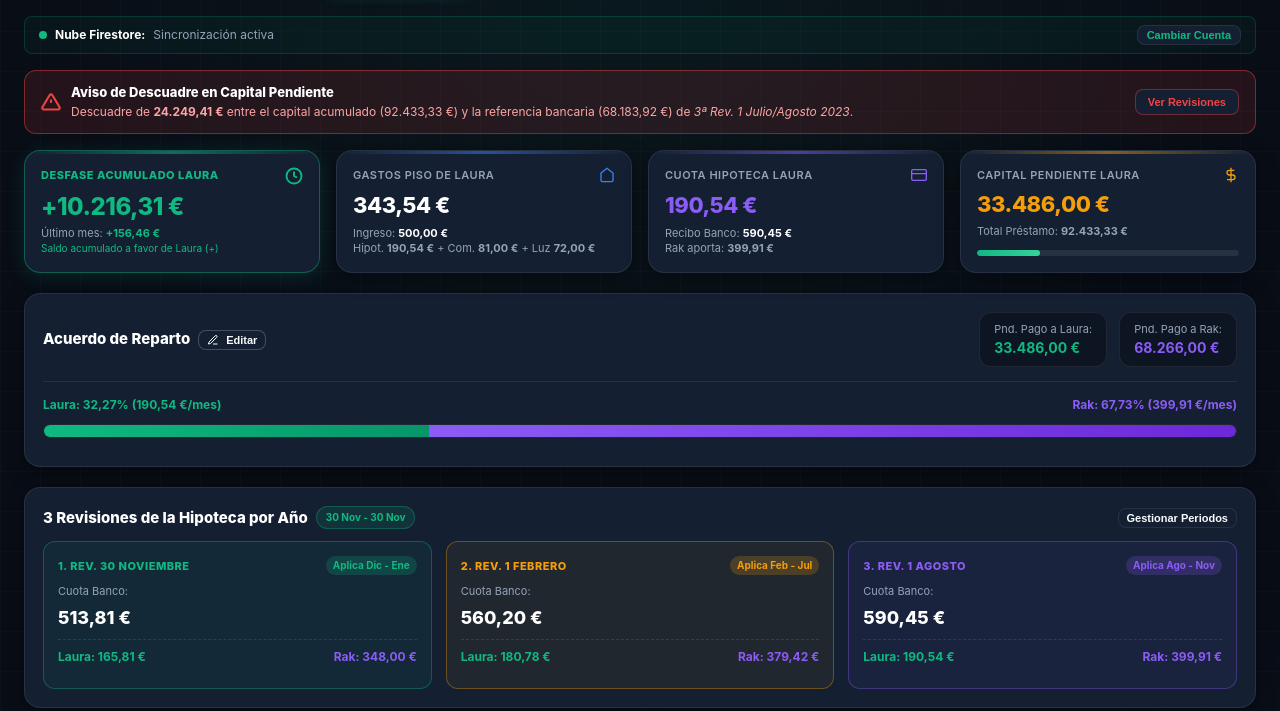
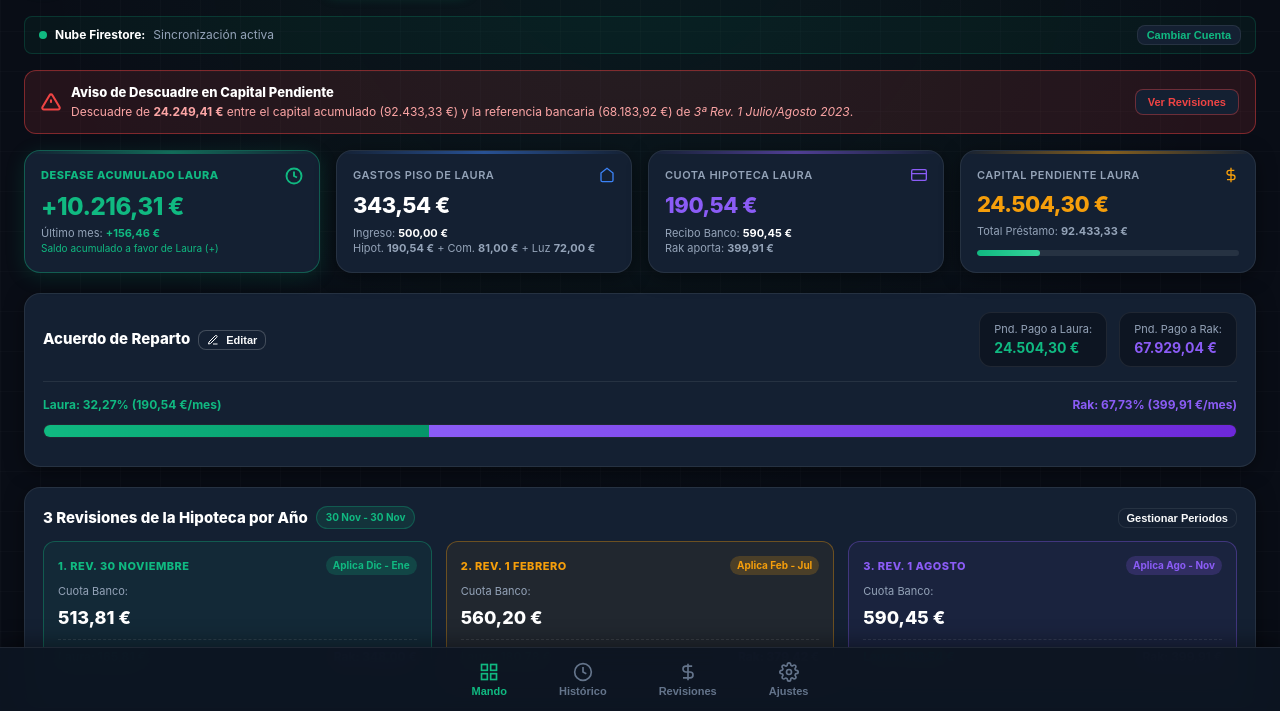
Before and after one commit to ferjrm-8/C-lculo-de-hipoteca, a plain HTML site: page app/src/main/assets/www/index.html in a window 1280 px wide. Shown: the part 89-800 px from the top of the page. Drawn offline with Linux system fonts and the light colour scheme; no server answers.

Commit message:
feat: improve debt tracking and UI layout
- Implement monthly tracking of Laura's remaining internal capital debt.
- Calculate capital amortization using dynamic percentage revisions.
- Make bottom navigation bar persistent across all screen sizes.
- Apply styling updates to the tab bar and hover states.

```diff
--- a/app/src/main/assets/www/app.js
+++ b/app/src/main/assets/www/app.js
@@ -322,22 +322,38 @@ function getOriginalExcelSeed() {
 }
 
 function recomputeBalances() {
-  let bal = settings.initialCapital;
+  payments.sort((a, b) => (a.year - b.year) || (a.month - b.month));
+
+  let bal = settings.initialCapital || 121766.32;
+  const initialPct = (settings.coOwner1Percentage || 32.27) / 100;
+  let capLaura = (settings.internalDebtLaura && settings.internalDebtLaura > 0)
+    ? Number(settings.internalDebtLaura)
+    : (bal * initialPct);
+
   let accBal = 0;
   let totLauraDiscount = 0;
 
-  payments.sort((a, b) => (a.year - b.year) || (a.month - b.month));
-
   payments.forEach(p => {
+    const rev = getActiveRevisionForDate(p.year, p.month);
+    const lauraPct = (p.totalFee && p.co1)
+      ? (p.co1 / p.totalFee)
+      : (rev ? (rev.pctLaura / 100) : initialPct);
+
     const prin = Number(p.principal) || 0;
     const ext = Number(p.extra) || 0;
     const lDiscount = Number(p.lauraExtraAmort) || 0;
 
-    // Track total Laura capital discounts
+    // Laura's regular principal amortization from receipt
+    const lauraPrin = prin * lauraPct;
+
     totLauraDiscount += lDiscount;
     p.accLauraDiscount = totLauraDiscount;
 
-    // Loan capital reduction (regular amortization + extraordinary amortizations)
+    // Laura's pending capital reduces month-by-month
+    capLaura = Math.max(0, capLaura - (lauraPrin + lDiscount));
+    p.lauraRemaining = capLaura;
+
+    // Total bank loan capital reduces
     bal = Math.max(0, bal - (prin + ext + lDiscount));
     p.remaining = bal;
 
@@ -349,7 +365,7 @@ function recomputeBalances() {
     const ibi = Number(p.ibi) || 0;
     const other = Number(p.otherExtra) || 0;
 
-    // Laura's total monthly operational expenses (excludes capital discount to avoid fake cash debt!)
+    // Laura's operational monthly expenses
     const expense = co1 + com + luz + derr + ins + ibi + other;
     p.totalExpenses = expense;
     p.monthGap = ((Number(p.deposit) || 0) - expense);
@@ -401,7 +417,7 @@ function checkCapitalDiscrepancy() {
 
   const diff = Math.abs(latest.remaining - expectedCap);
 
-  if (diff > 150) {
+  if (diff > 250) {
     banner.style.display = 'flex';
     textEl.innerHTML = `Descuadre de <strong>${fmt(diff)}</strong> entre el capital acumulado (${fmt(latest.remaining)}) y la referencia bancaria (${fmt(expectedCap)}) de <em>${rev.name}</em>.`;
   } else {
@@ -471,11 +487,13 @@ function updateDashboardUI() {
     document.getElementById('kpi-exp-luz').textContent = hasPayments ? fmt(latest.electricity) : "0,00 €";
   }
 
-  const totalLauraDirectAmort = latest ? (latest.accLauraDiscount || 0) : 0;
-  const pendingLauraDebt = Math.max(0, (settings.internalDebtLaura || 33486) - totalLauraDirectAmort);
+  const initialLauraCap = (settings.internalDebtLaura && settings.internalDebtLaura > 0)
+    ? Number(settings.internalDebtLaura)
+    : (settings.initialCapital * (pctLaura / 100));
+  const currentLauraCap = latest ? latest.lauraRemaining : initialLauraCap;
 
   if (document.getElementById('kpi-laura-remaining')) {
-    document.getElementById('kpi-laura-remaining').textContent = fmt(pendingLauraDebt);
+    document.getElementById('kpi-laura-remaining').textContent = fmt(currentLauraCap);
   }
 
   // Co-owners agreement dynamic percentages
@@ -509,8 +527,8 @@ function updateDashboardUI() {
     document.getElementById('rev3-rak-fee').textContent = fmt(rJul.rakFee);
   }
 
-  if (document.getElementById('val-debt-laura')) document.getElementById('val-debt-laura').textContent = fmt(pendingLauraDebt);
-  if (document.getElementById('val-debt-rak')) document.getElementById('val-debt-rak').textContent = fmt(settings.internalDebtRak || 68266);
+  if (document.getElementById('val-debt-laura')) document.getElementById('val-debt-laura').textContent = fmt(currentLauraCap);
+  if (document.getElementById('val-debt-rak')) document.getElementById('val-debt-rak').textContent = fmt(Math.max(0, remaining - currentLauraCap));
 
   checkCapitalDiscrepancy();
   renderHistoryTable();
@@ -525,16 +543,18 @@ function switchTab(tabId) {
     const viewEl = document.getElementById('tab-content-' + t);
     if (viewEl) viewEl.style.display = (t === tabId) ? 'block' : 'none';
 
-    const dTab = document.getElementById('d-tab-' + t);
-    if (dTab) {
-      if (t === tabId) dTab.classList.add('active');
-      else dTab.classList.remove('active');
+    // Desktop navbar button
+    const dBtn = document.getElementById('d-btn-' + t);
+    if (dBtn) {
+      if (t === tabId) dBtn.classList.add('active');
+      else dBtn.classList.remove('active');
     }
 
-    const mTab = document.getElementById('m-tab-' + t);
-    if (mTab) {
-      if (t === tabId) mTab.classList.add('active');
-      else mTab.classList.remove('active');
+    // Bottom tabbar button
+    const mBtn = document.getElementById('m-btn-' + t);
+    if (mBtn) {
+      if (t === tabId) mBtn.classList.add('active');
+      else mBtn.classList.remove('active');
     }
   });
 
@@ -738,6 +758,7 @@ function renderHistoryTable() {
       <td style="font-weight: 700; color: ${gapColor};">${p.monthGap >= 0 ? '+' : ''}${fmt(p.monthGap)}</td>
       <td style="font-weight: 800; font-size: 13px; color: ${accColor}; background: ${p.accBalance >= 0 ? 'rgba(16,185,129,0.06)' : 'rgba(239,68,68,0.06)'}; border-radius: 6px; padding: 6px 10px;">${p.accBalance >= 0 ? '+' : ''}${fmt(p.accBalance)}</td>
       <td style="color: var(--text-muted); font-size: 11px;">${fmt(p.totalFee)}</td>
+      <td style="color: var(--primary); font-weight: 700;">${fmt(p.lauraRemaining)}</td>
       <td style="color: var(--secondary); font-size: 11px;">${fmt(p.remaining)}</td>
       <td style="text-align: center;">
         <button onclick="openEditModal(${p.id})" class="btn btn-secondary btn-sm" style="font-size: 11px; padding: 4px 8px;">Editar</button>
--- a/app/src/main/assets/www/index.html
+++ b/app/src/main/assets/www/index.html
@@ -824,7 +824,7 @@
       }
     }
 
-    /* Mobile Bottom Navigation Bar (Hidden on desktop) */
+    /* Bottom Navigation Bar (Visible on all screens / app-like design) */
     .mobile-tabbar {
       position: fixed;
       bottom: 0;
@@ -835,16 +835,12 @@
       -webkit-backdrop-filter: blur(12px);
       border-top: 1px solid var(--border-color);
       display: flex;
-      justify-content: space-around;
+      justify-content: center;
+      gap: 24px;
       align-items: center;
-      padding: 8px 6px calc(8px + env(safe-area-inset-bottom, 0));
+      padding: 8px 12px calc(8px + env(safe-area-inset-bottom, 0));
       z-index: 90;
-    }
-
-    @media (min-width: 860px) {
-      .mobile-tabbar {
-        display: none;
-      }
+      box-shadow: 0 -4px 20px rgba(0, 0, 0, 0.4);
     }
 
     .mobile-tab-item {
@@ -858,12 +854,19 @@
       font-size: 11px;
       font-weight: 600;
       cursor: pointer;
-      padding: 4px 10px;
-      transition: color 0.15s;
+      padding: 6px 14px;
+      border-radius: var(--radius-sm);
+      transition: color 0.15s, background 0.15s;
+    }
+
+    .mobile-tab-item:hover {
+      color: var(--text-main);
+      background: rgba(255, 255, 255, 0.04);
     }
 
     .mobile-tab-item.active {
       color: var(--primary);
+      font-weight: 700;
     }
 
     /* Modal dialog */
@@ -1261,12 +1264,13 @@
               <th style="color: var(--amber);">Derramas</th>
               <th>Seguro / IBI</th>
               <th>Otros</th>
-              <th style="color: #38bdf8; font-weight: 700;">Desc. Laura a Rak</th>
+              <th style="color: #38bdf8; font-weight: 700;">Amort. Capital Laura</th>
               <th style="color: #f43f5e; font-weight: 700;">Total Gastos Laura</th>
               <th>Desfase Mes</th>
               <th style="color: var(--primary); font-weight: 800;">Desfase Acumulado</th>
               <th>Recibo Banco</th>
-              <th style="color: var(--secondary);">Pendiente Laura</th>
+              <th style="color: var(--primary); font-weight: 800;">Pendiente Laura</th>
+              <th style="color: var(--secondary); font-size: 11px;">Pendiente Total Banco</th>
               <th style="text-align: center;">Acción</th>
             </tr>
           </thead>
```
Also changed, not shown: app.js (+41 -20 lines), index.html (+17 -13 lines).
